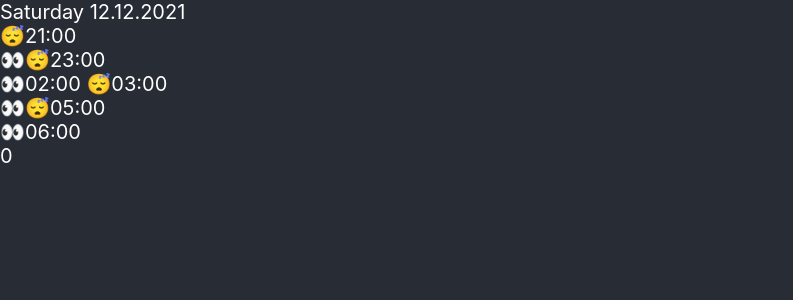
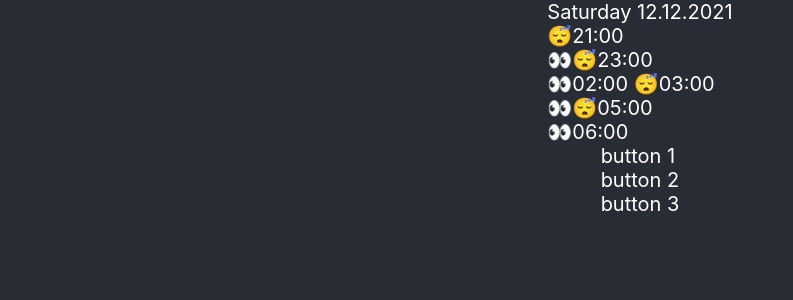
Before and after one commit to tommiseppanen/zzz-tracker, a React (Create React App) app: page / in a window 1280 px wide. Shown: the top 300 px of the page, without its empty margins (0-793 px from the left). Built offline with nearby package versions, Linux system fonts and the light colour scheme.

Commit message:
Remove unused styles

```diff
--- a/src/App.css
+++ b/src/App.css
@@ -1,31 +1,6 @@
-.App-logo {
-  height: 40vmin;
-  pointer-events: none;
-}
-
-@media (prefers-reduced-motion: no-preference) {
-  .App-logo {
-    animation: App-logo-spin infinite 20s linear;
-  }
-}
-
-.App-header {
-  min-height: 100vh;
+.app {
   display: flex;
   flex-direction: column;
   align-items: center;
   justify-content: center;
 }
-
-.App-link {
-  color: #61dafb;
-}
-
-@keyframes App-logo-spin {
-  from {
-    transform: rotate(0deg);
-  }
-  to {
-    transform: rotate(360deg);
-  }
-}
--- a/src/App.tsx
+++ b/src/App.tsx
@@ -5,7 +5,7 @@ import Log from './components/Log';
 
 const App: React.FC = () => {
   return (
-    <div className="App">
+    <div className="app">
       <Log/>
       <ActionBar/>
     </div>
--- /dev/null
+++ b/src/components/ActionBar.css
@@ -0,0 +1,3 @@
+.action-bar {
+    height: 10vh;
+}
--- a/src/components/ActionBar.tsx
+++ b/src/components/ActionBar.tsx
@@ -3,8 +3,10 @@ import * as React from 'react';
 const ActionBar: React.FC = () => {
   const [count, setCount] = React.useState(0);
   return (
-    <div onClick={() => setCount(count + 1)}>
-      {count}
+    <div className="action-bar">
+      <div><span>button 1</span></div>
+      <div><span>button 2</span></div>
+      <div><span>button 3</span></div>
     </div>
   );
 };
```
